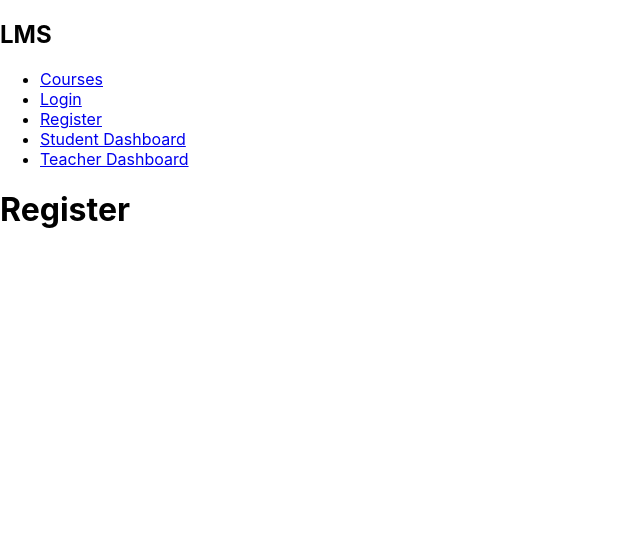
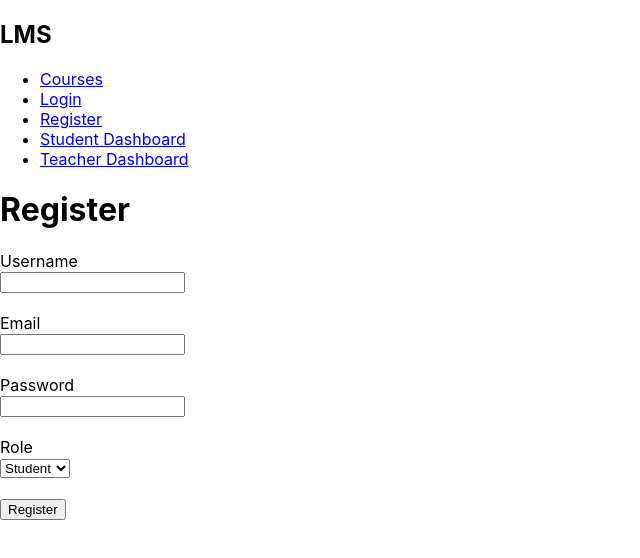
Before and after one commit to Ashton-13/learning-management-system, a React (Create React App) app in the folder frontend/: page /register in a window 1280 px wide. Shown: the top 558 px of the page, without its empty margins (0-640 px from the left). Built offline with nearby package versions, Linux system fonts and the light colour scheme.

Commit message:
register page front and back

```diff
--- a/frontend/src/pages/RegisterPage.js
+++ b/frontend/src/pages/RegisterPage.js
@@ -1,9 +1,108 @@
-
+import { useState } from "react";
+import api from "../api/axios";
 
 function RegistrationPage() {
+
+    // Store form data using React state
+    const [username, setUsername] = useState("");
+    const [email, setEmail] = useState("");
+    const [password, setPassword] = useState("");
+    const [role, setRole] = useState("student");
+
+    // Display success or error messages
+    const [message, setMessage] = useState("");
+
+    const handleSubmit = async (event) => {
+        event.preventDefault();
+
+        try {
+            const response = await api.post(
+                "api/register/",
+                {
+                    username,
+                    email,
+                    password,
+                    role,
+                }
+            );
+
+            setMessage("Registration Successful!");
+
+            console.log(response.data);
+
+        } catch (error) {
+            console.error(error);
+            setMessage("Registration failed.");
+        }
+    };
+
     return (
         <div>
             <h1>Register</h1>
+
+            <form onSubmit={handleSubmit}>
+                <div>
+                    <label>Username</label>
+                    <br />
+                    <input
+                        type="text"
+                        value={username}
+                        onChange={(e) =>
+                            setUsername(e.target.value)
+                        }
+                    />
+                </div>
+                <br />
+                <div>
+                    <label>Email</label>
+                    <br />
+                    <input
+                        type="email"
+                        value={email}
+                        onChange={(e) =>
+                            setEmail(e.target.value)
+                        }
+                    />
+                </div>
+                <br />
+                <div>
+                    <label>Password</label>
+                    <br />
+                    <input
+                        type="password"
+                        value={password}
+                        onChange={(e) =>
+                            setPassword(e.target.value)
+                        }
+                    />
+                </div>
+                <br />
+                <div>
+                    <label>Role</label>
+                    <br />
+                    <select
+                        value={role}
+                        onChange={(e) =>
+                            setRole(e.target.value)
+                        }
+                    >
+                        <option value="student">
+                            Student
+                        </option>
+                        <option value="teacher">
+                            Teacher
+                        </option>
+                    </select>
+                </div>
+
+                <br />
+
+                <button type="submit">
+                    Register
+                </button>
+
+            </form>
+            <p>{message}</p>
         </div>
     );
 }
```
Also changed, not shown: 1 other file (tests, documents, lock files or other folders).
